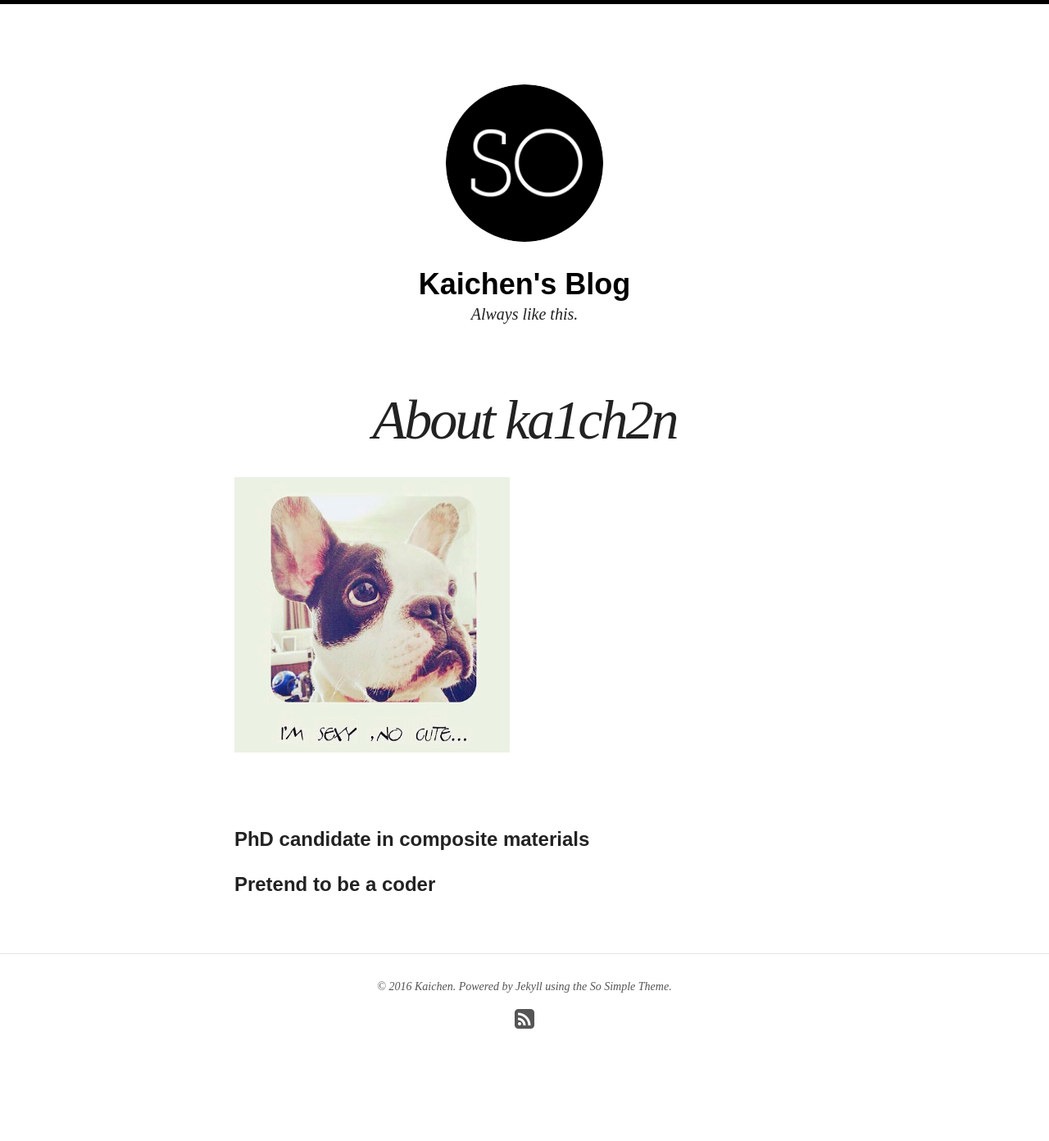
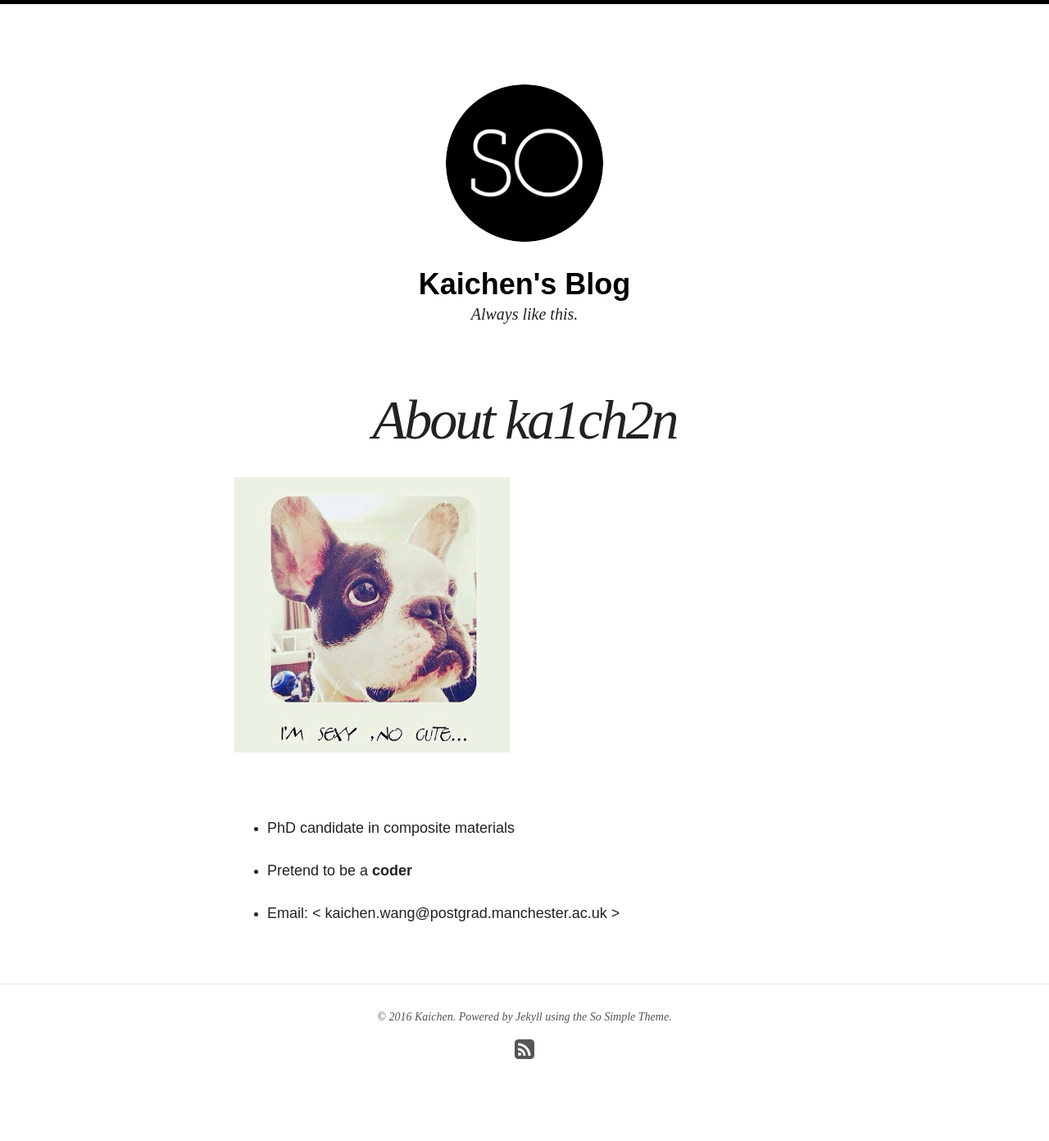
Before and after one commit to ka1ch2n/ka1ch2n.github.io, a Jekyll site: the page built from about/index.md, in a window 1280 px wide. Shown: the whole page at 82% size. Built offline with Jekyll 4.4.1, drawn with Linux system fonts in a browser that asks for light colours; nearby versions of some CDN libraries; before the commit the page ends 1355 px from its top, so only the background shows below that.

Commit message:
About changed

```diff
--- a/about/index.md
+++ b/about/index.md
@@ -13,8 +13,10 @@ image:
 	<figcaption> </figcaption>
 </figure>
 
-#### PhD candidate in composite materials
+*  PhD candidate in composite materials
 
-#### Pretend to be a **coder**
+*  Pretend to be a **coder**
+
+*  Email:  < kaichen.wang@postgrad.manchester.ac.uk >
 
 [^1]: Example: *domain.com/category-name/post-title*
```
